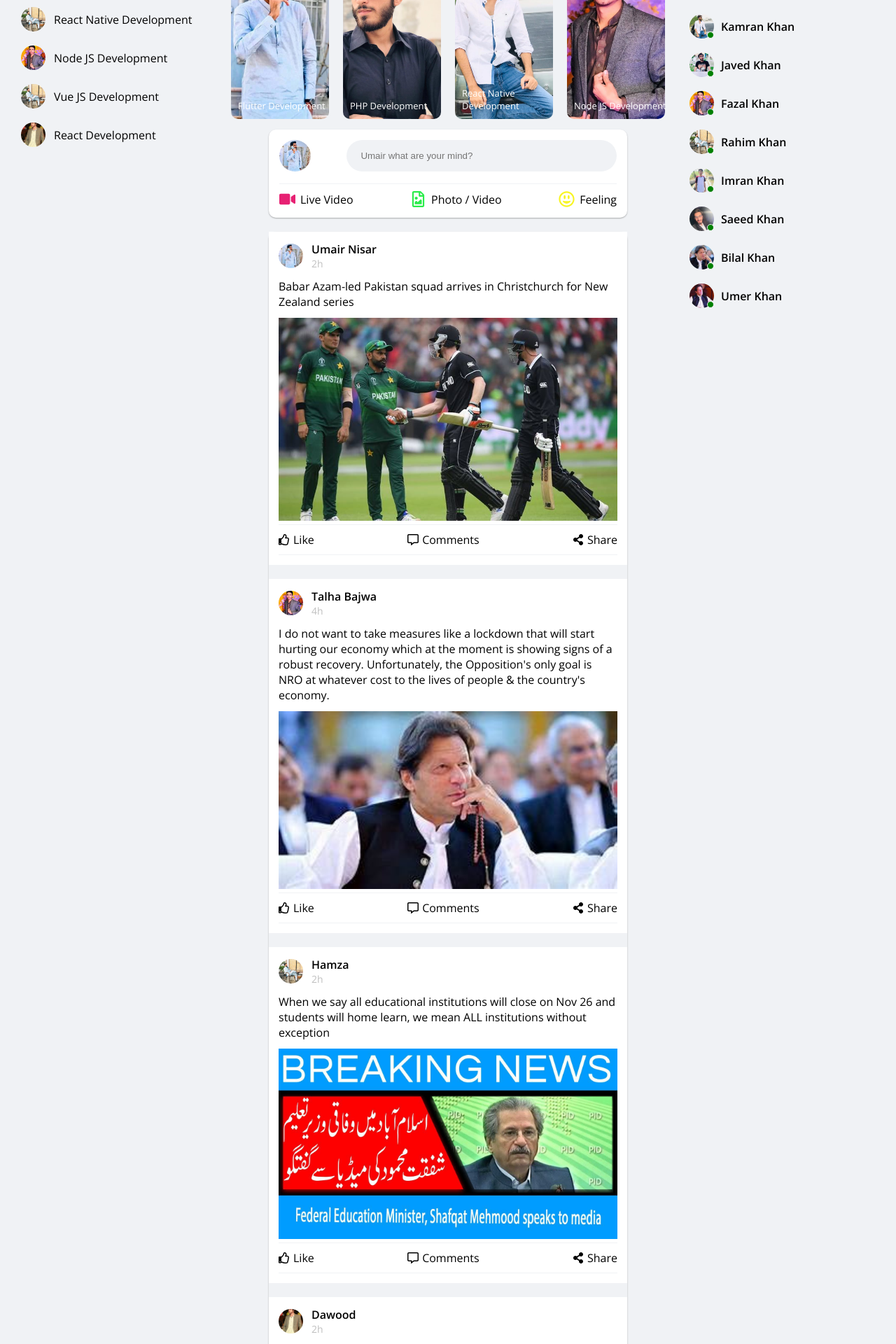
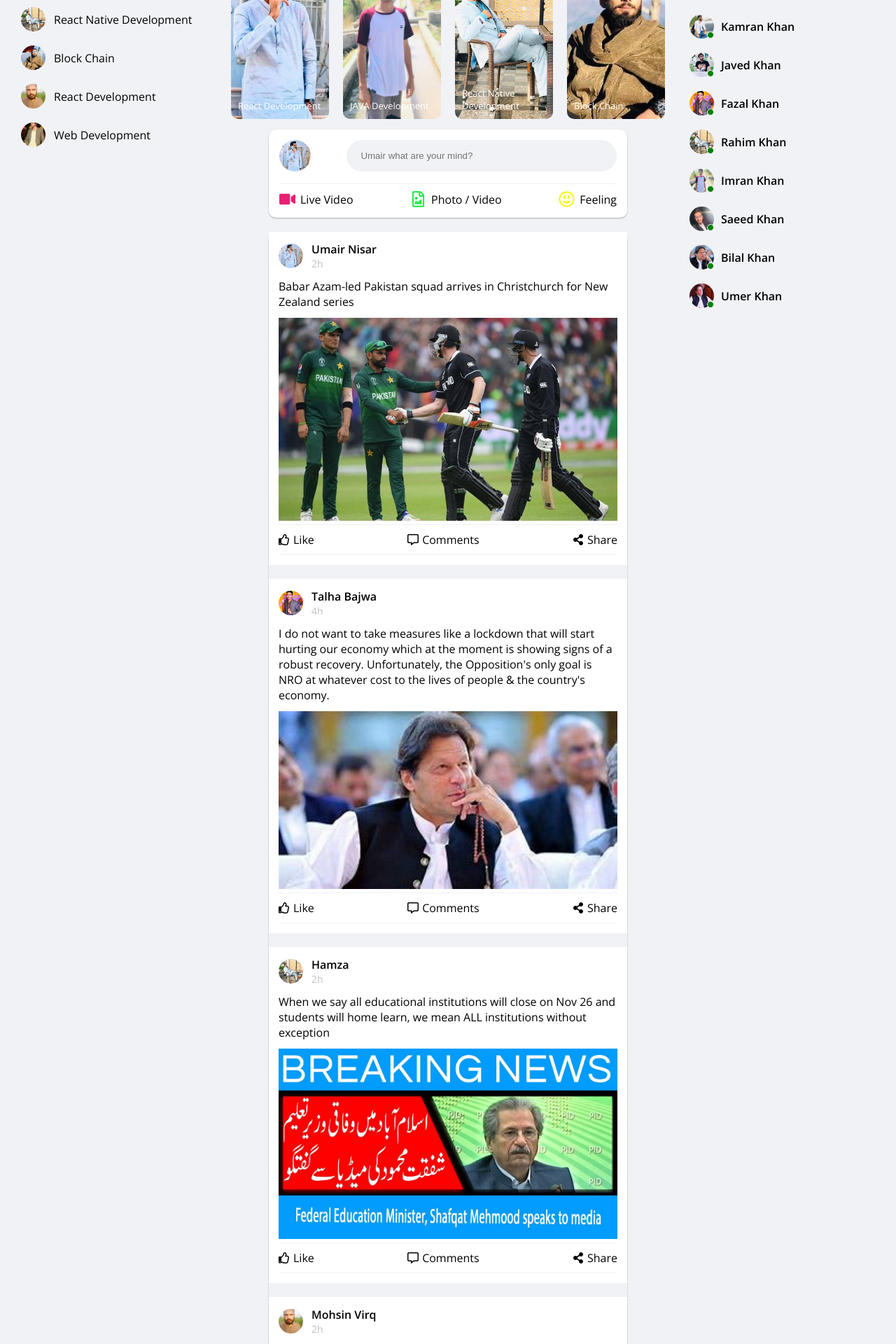
Before and after one commit to umairnisar5/facebook-clone, a React (Create React App) app: page / in a window 1280 px wide. Shown: the part 200-2120 px from the top of the page at 70% size. Built offline with nearby package versions, Linux system fonts and the light colour scheme.

Commit message:
adding stories

```diff
--- a/src/components/ShowPost.js
+++ b/src/components/ShowPost.js
@@ -31,8 +31,8 @@ const ShowPost = () => {
     },
     {
       id: 4,
-      userImg: "/images/dawood.jpg",
-      name: "Dawood ",
+      userImg: "/images/mohsin.jpg",
+      name: "Mohsin Virq ",
       time: "2h",
       text:
         "Let there be no doubt anywhere that we know how to defend our country and will continue to do so with our combined national resolve",
--- a/src/components/SideBar.js
+++ b/src/components/SideBar.js
@@ -5,9 +5,9 @@ const SideBar = () => {
     { id: 1, image: "/images/umair1.jpg", name: "React Development" },
     { id: 2, image: "/images/talha2.jpg", name: "JAVA Development" },
     { id: 3, image: "/images/hamza1.jpg", name: "React Native Development" },
-    { id: 4, image: "/images/talha1.jpg", name: "Node JS Development" },
-    { id: 5, image: "/images/hamza1.jpg", name: "Vue JS Development" },
-    { id: 6, image: "/images/dawood.jpg", name: "React Development" },
+    { id: 4, image: "/images/amir.jpg", name: "Block Chain" },
+    { id: 5, image: "/images/mohsin.jpg", name: "React Development" },
+    { id: 6, image: "/images/dawood.jpg", name: "Web Development" },
   ]);
   return (
     <div className="sidebar">
--- a/src/components/Stories.js
+++ b/src/components/Stories.js
@@ -2,10 +2,10 @@ import React from "react";
 
 const Stories = () => {
   const [state, setState] = React.useState([
-    { id: 1, image: "/images/umair1.jpg", name: "Flutter Development" },
-    { id: 2, image: "/images/umair2.jpg", name: "PHP Development" },
-    { id: 3, image: "/images/umair3.jpg", name: "React Native Development" },
-    { id: 4, image: "/images/talha1.jpg", name: "Node JS Development" },
+    { id: 1, image: "/images/umair1.jpg", name: "React Development" },
+    { id: 2, image: "/images/talha2.jpg", name: "JAVA Development" },
+    { id: 3, image: "/images/hamza1.jpg", name: "React Native Development" },
+    { id: 4, image: "/images/amir.jpg", name: "Block Chain" },
   ]);
   return (
     <div className="stories">
```
Also changed, not shown: public/images/mohsin.jpg (added), 1 other file (tests, documents, lock files or other folders).
